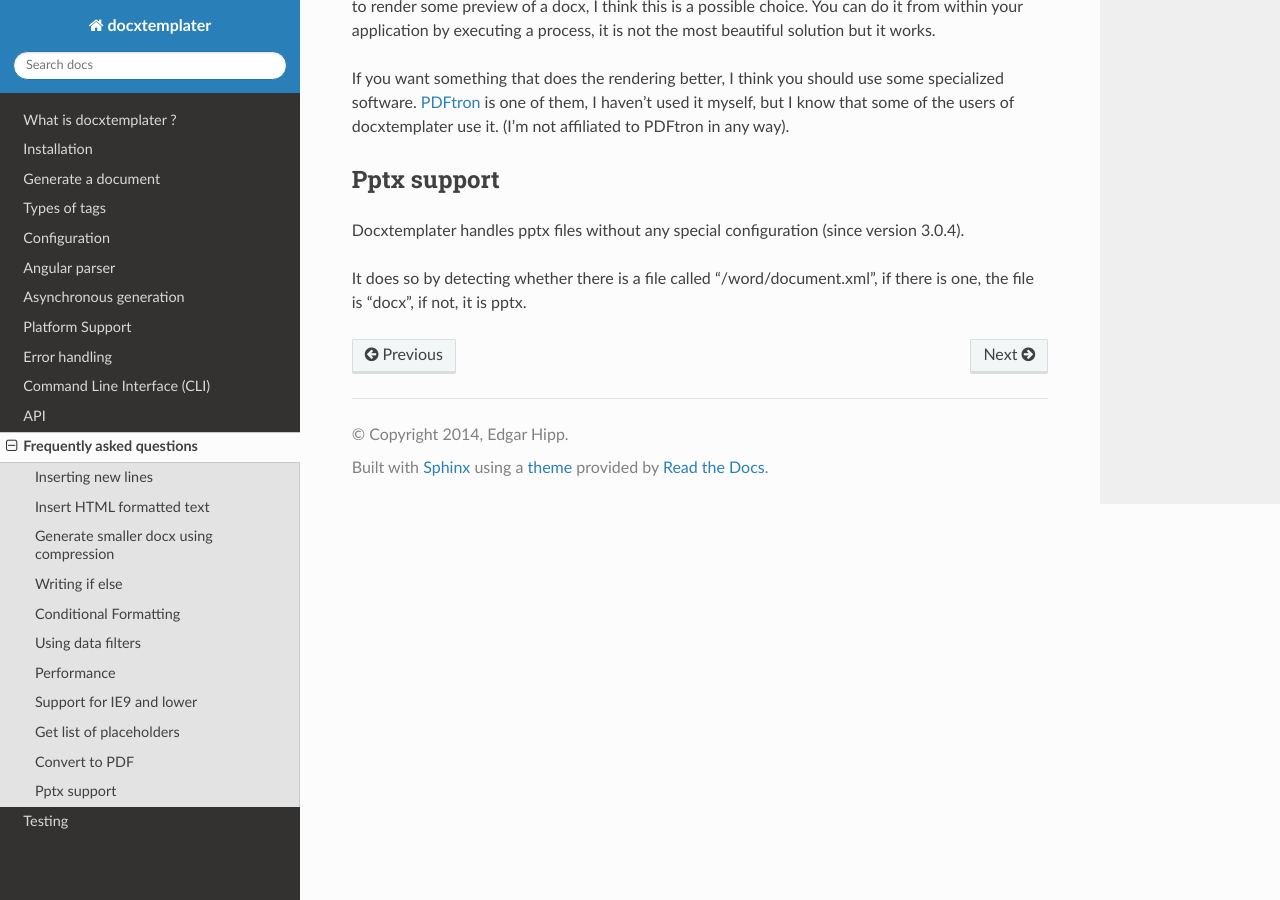
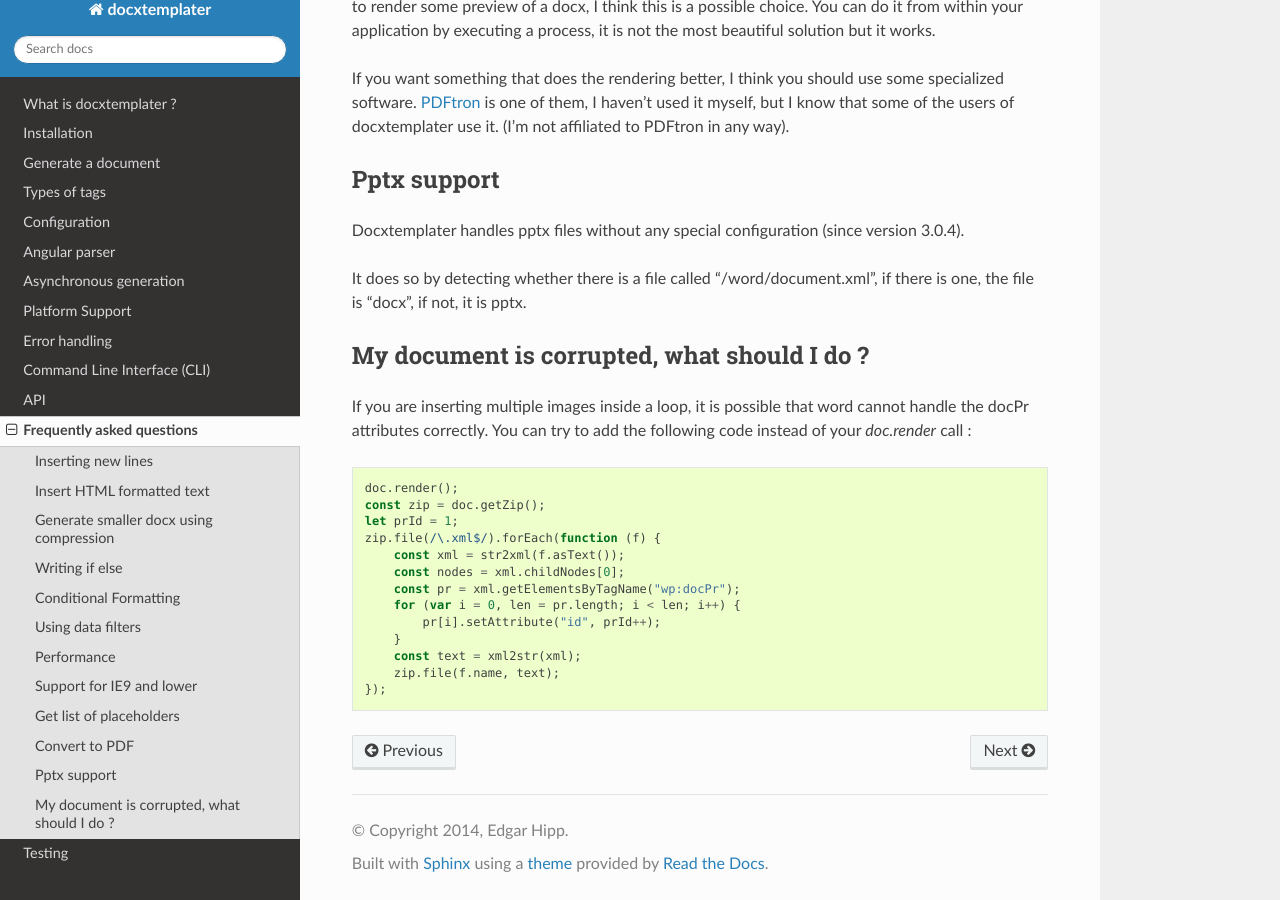
Before and after one commit to open-xml-templating/docxtemplater, a Sphinx documentation site: the page built from docs/source/faq.rst, in a window 1280 px wide and 900 px high, scrolled down 3469 px. Built offline with Sphinx 7.4.7 and the Read the Docs theme 2.0.0, drawn with Linux system fonts in a browser that asks for light colours.

Commit message:
Add doc on how to autofix corrupt documents in a particular case

```diff
--- a/docs/source/faq.rst
+++ b/docs/source/faq.rst
@@ -194,3 +194,24 @@ Pptx support
 Docxtemplater handles pptx files without any special configuration (since version 3.0.4).
 
 It does so by detecting whether there is a file called "/word/document.xml", if there is one, the file is "docx", if not, it is pptx.
+
+My document is corrupted, what should I do ?
+--------------------------------------------
+
+If you are inserting multiple images inside a loop, it is possible that word cannot handle the docPr attributes correctly. You can try to add the following code instead of your `doc.render` call :
+
+.. code-block:: javascript
+
+    doc.render();
+    const zip = doc.getZip();
+    let prId = 1;
+    zip.file(/\.xml$/).forEach(function (f) {
+        const xml = str2xml(f.asText());
+        const nodes = xml.childNodes[0];
+        const pr = xml.getElementsByTagName("wp:docPr");
+        for (var i = 0, len = pr.length; i < len; i++) {
+            pr[i].setAttribute("id", prId++);
+        }
+        const text = xml2str(xml);
+        zip.file(f.name, text);
+    });
```
